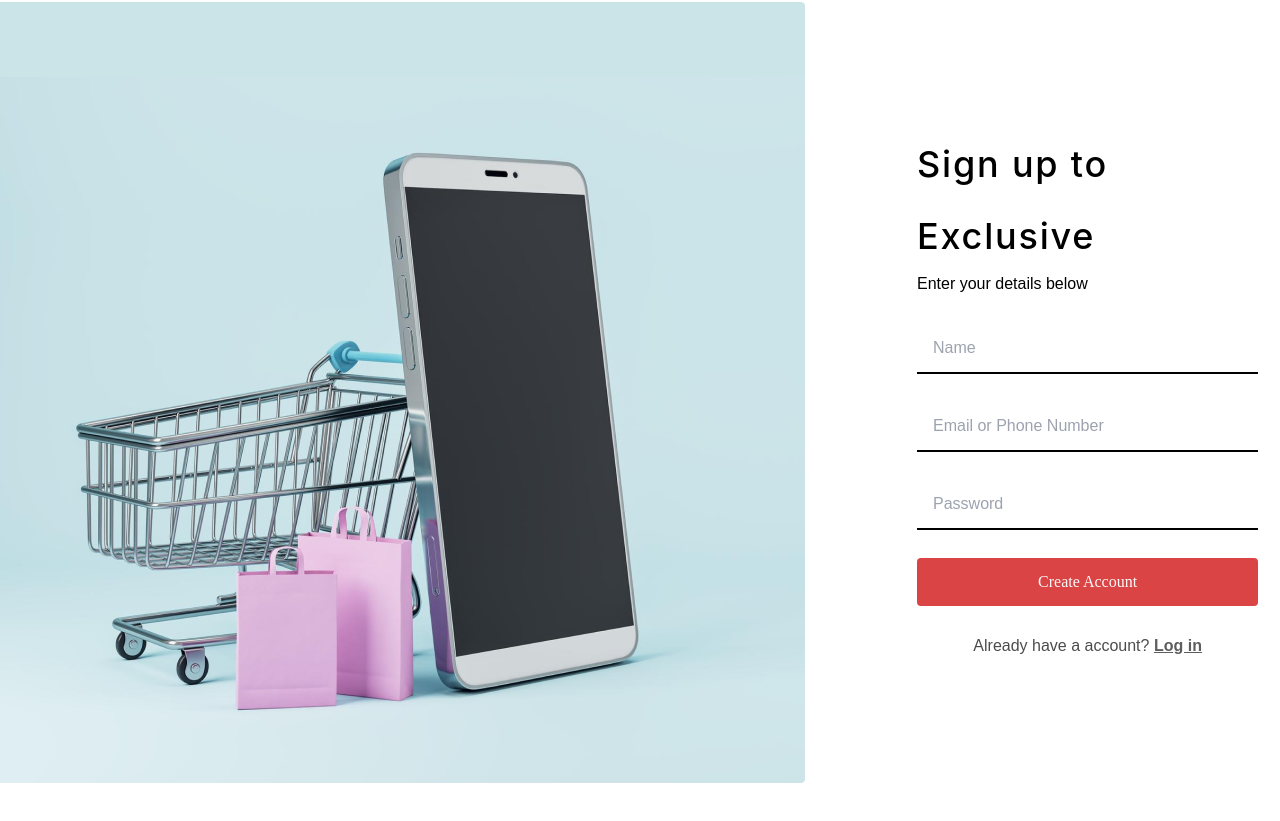
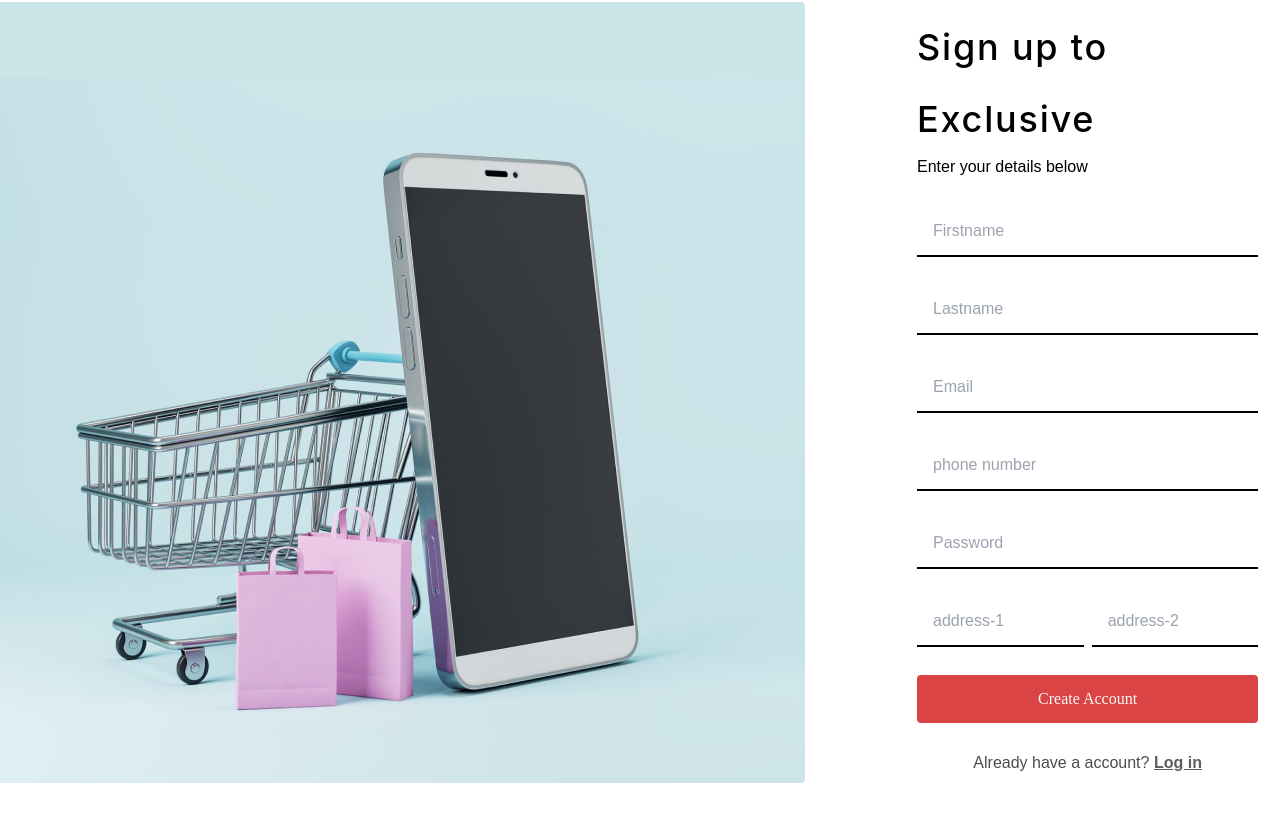
Before and after one commit to naimdotcom/exclusive, a React (Vite) app: page /sign-up in a window 1280 px wide. Shown: the part 417-1238 px from the top of the page. Built offline with nearby package versions, Linux system fonts and the light colour scheme.

Commit message:
implement signup functionality with enhanced validation; update Login and Signup components

```diff
--- a/src/Pages/Auth/Login/Index.tsx
+++ b/src/Pages/Auth/Login/Index.tsx
@@ -39,7 +39,9 @@ function Login({}: Props) {
       response
         .then((res) => {
           console.log(res);
-          // navigate("/")
+          if (res.statusText == "OK") {
+            navigate("/");
+          }
         })
         .catch((err) => {
           console.log("something went wrong in login:", err);
--- a/src/Pages/Auth/signup/Index.tsx
+++ b/src/Pages/Auth/signup/Index.tsx
@@ -4,26 +4,62 @@ import { SignupSchema } from "../../../validation/Schema/LoginSchema";
 import { loginImg } from "../../../utils/assets";
 import { cn } from "../../../utils/cn";
 import Button from "../../../components/CommonComponents/Button";
-import { Link } from "react-router-dom";
+import { Link, useNavigate } from "react-router-dom";
+import { axiosinstance } from "../../../helper/axios";
 
 type Props = {};
 
 function SignupPage({}: Props) {
   const [signupInfo, setSignInfo] = useState<{
-    name: string;
-    emailOrPhone: string;
+    firstname: string;
+    lastname: string;
+    emailOrPhone?: string;
+    email: string;
+    phone: string;
     password: string;
+    address1: string;
+    address2: string;
   }>({
-    name: "",
-    emailOrPhone: "",
+    firstname: "",
+    lastname: "",
+    email: "",
+    phone: "",
     password: "",
+    address1: "",
+    address2: "",
   });
+  const navigate = useNavigate();
 
   const formik = useFormik({
     initialValues: signupInfo,
     validationSchema: SignupSchema,
     onSubmit: (values) => {
       console.log(values);
+
+      const response = axiosinstance.post(
+        "/auth/signup",
+        {
+          firstName: values.firstname,
+          lastName: values.lastname,
+          email: values.email,
+          phone: values.phone,
+          address1: values.address1,
+          address2: values.address2,
+          password: values.password,
+        },
+        {
+          withCredentials: true,
+        }
+      );
+
+      response
+        .then((res) => {
+          console.log(res);
+          navigate("/login");
+        })
+        .catch((err) => {
+          console.log("signup error", err);
+        });
     },
   });
 
@@ -53,41 +89,82 @@ function SignupPage({}: Props) {
               <div>
                 <input
                   type="text"
-                  name="name"
-                  id="name"
+                  name="firstname"
+                  id="firstname"
                   className={cn(
                     "text-black/40 text-base w-full font-normal font-poppins  leading-normal",
                     "border-b-2 border-black py-3 px-4"
                   )}
-                  placeholder="Name"
-                  value={formik.values.name}
+                  placeholder="Firstname"
+                  value={formik.values.firstname}
                   onChange={formik.handleChange}
                 />
-                {formik.touched.name && formik.errors.name && (
+                {formik.touched.firstname && formik.errors.firstname && (
                   <p className="text-sm font-normal leading-normal text-red-500 font-poppins">
-                    {formik.errors.name}
+                    {formik.errors.firstname}
                   </p>
                 )}
               </div>
               <div>
                 <input
                   type="text"
-                  name="emailOrPhone"
-                  id="emailOrPhone"
+                  name="lastname"
+                  id="lastname"
                   className={cn(
                     "text-black/40 text-base w-full font-normal font-poppins  leading-normal",
                     "border-b-2 border-black py-3 px-4"
                   )}
-                  placeholder="Email or Phone Number"
-                  value={formik.values.emailOrPhone}
+                  placeholder="Lastname"
+                  value={formik.values.lastname}
                   onChange={formik.handleChange}
                 />
-                {formik.touched.emailOrPhone && formik.errors.emailOrPhone && (
+                {formik.touched.lastname && formik.errors.lastname && (
                   <p className="text-sm font-normal leading-normal text-red-500 font-poppins">
-                    {formik.errors.emailOrPhone}
+                    {formik.errors.lastname}
                   </p>
                 )}
               </div>
+              {/* email */}
+              <div>
+                <input
+                  type="email"
+                  name="email"
+                  id="email"
+                  className={cn(
+                    "text-black/40 text-base w-full font-normal font-poppins  leading-normal",
+                    "border-b-2 border-black py-3 px-4"
+                  )}
+                  placeholder="Email"
+                  value={formik.values.email}
+                  onChange={formik.handleChange}
+                />
+                {formik.touched.email && formik.errors.email && (
+                  <p className="text-sm font-normal leading-normal text-red-500 font-poppins">
+                    {formik.errors.email}
+                  </p>
+                )}
+              </div>
+              {/* phone */}
+              <div>
+                <input
+                  type="text"
+                  name="phone"
+                  id="phone"
+                  className={cn(
+                    "text-black/40 text-base w-full font-normal font-poppins  leading-normal",
+                    "border-b-2 border-black py-3 px-4"
+                  )}
+                  placeholder="phone number"
+                  value={formik.values.phone}
+                  onChange={formik.handleChange}
+                />
+                {formik.touched.phone && formik.errors.phone && (
+                  <p className="text-sm font-normal leading-normal text-red-500 font-poppins">
+                    {formik.errors.phone}
+                  </p>
+                )}
+              </div>
+              {/* password */}
               <div>
                 <input
                   name="password"
@@ -107,6 +184,50 @@ function SignupPage({}: Props) {
                   </p>
                 )}
               </div>
+              {/* address */}
+              <div className="flex gap-2">
+                {/* address1 */}
+                <div>
+                  <input
+                    name="address1"
+                    id="address1"
+                    type="text"
+                    value={formik.values.address1}
+                    className={cn(
+                      "text-black/40 text-base w-full font-normal font-poppins  leading-normal",
+                      "border-b-2 border-black py-3 px-4"
+                    )}
+                    placeholder="address-1"
+                    onChange={formik.handleChange}
+                  />
+                  {formik.touched.address1 && formik.errors.address1 && (
+                    <p className="text-sm font-normal leading-normal text-red-500 font-poppins">
+                      {formik.errors.address1}
+                    </p>
+                  )}
+                </div>
+                {/* address2 */}
+                <div>
+                  <input
+                    name="address2"
+                    id="address2"
+                    type="text"
+                    value={formik.values.address2}
+                    className={cn(
+                      "text-black/40 text-base w-full font-normal font-poppins  leading-normal",
+                      "border-b-2 border-black py-3 px-4"
+                    )}
+                    placeholder="address-2"
+                    onChange={formik.handleChange}
+                  />
+                  {formik.touched.address2 && formik.errors.address2 && (
+                    <p className="text-sm font-normal leading-normal text-red-500 font-poppins">
+                      {formik.errors.address2}
+                    </p>
+                  )}
+                </div>
+              </div>
+              {/* submit button */}
               <div className="flex flex-col w-full gap-7">
                 <Button
                   type="submit"
--- a/src/validation/Schema/LoginSchema.tsx
+++ b/src/validation/Schema/LoginSchema.tsx
@@ -2,28 +2,35 @@ import * as Yup from "yup";
 let mailFormat: RegExp = /^[a-zA-Z0-9_.+-]+@[a-zA-Z0-9-]+.[a-zA-Z0-9-.]+$/;
 let passwordFormat: RegExp =
   /^.*(?=.{8,})((?=.*[!@#$%^&*()\-_=+{};:,<.>]){1})(?=.*\d)((?=.*[a-z]){1})((?=.*[A-Z]){1}).*$/;
-// const bdPhoneNumberRege: RegExp = /^(?:\+?88)?01[3-9]\d{8}$/;
+const bdPhoneNumberRege: RegExp = /^(?:\+?88)?01[3-9]\d{8}$/;
 
 const LoginSchema = Yup.object({
   emailOrPhone: Yup.string()
     .matches(mailFormat, "Email or Phone is invalid")
     .required("Email or phone number is required"),
   password: Yup.string()
-    .matches(mailFormat, "Password is invalid")
+    // .matches(mailFormat, "Password is invalid")
     .max(30)
     .min(6)
     .required("Password is required"),
 });
 const SignupSchema = Yup.object({
-  emailOrPhone: Yup.string()
-    .matches(mailFormat, "Email or Phone is invalid")
-    .required("Email or phone number is required"),
+  email: Yup.string()
+    .matches(mailFormat, "Email is invalid")
+    .required("Email number is required"),
+  phone: Yup.string()
+    .matches(bdPhoneNumberRege, "Phone is invalid")
+    .required("phone number is required"),
+
   password: Yup.string()
-    .matches(passwordFormat, "Password is invalid")
-    .max(20)
+    // .matches(passwordFormat, "Password is invalid")
+    .max(40)
     .min(6)
     .required("Password is required"),
-  name: Yup.string().required("Name is required").min(3).max(50),
+  firstname: Yup.string().required("firstname is required").min(3).max(50),
+  lastname: Yup.string().required("lastname is required").min(2).max(50),
+  address1: Yup.string().required("address1 is required").min(2).max(50),
+  address2: Yup.string().required("address2 is required").min(2).max(50),
 });
 
 export { LoginSchema, SignupSchema };
```
